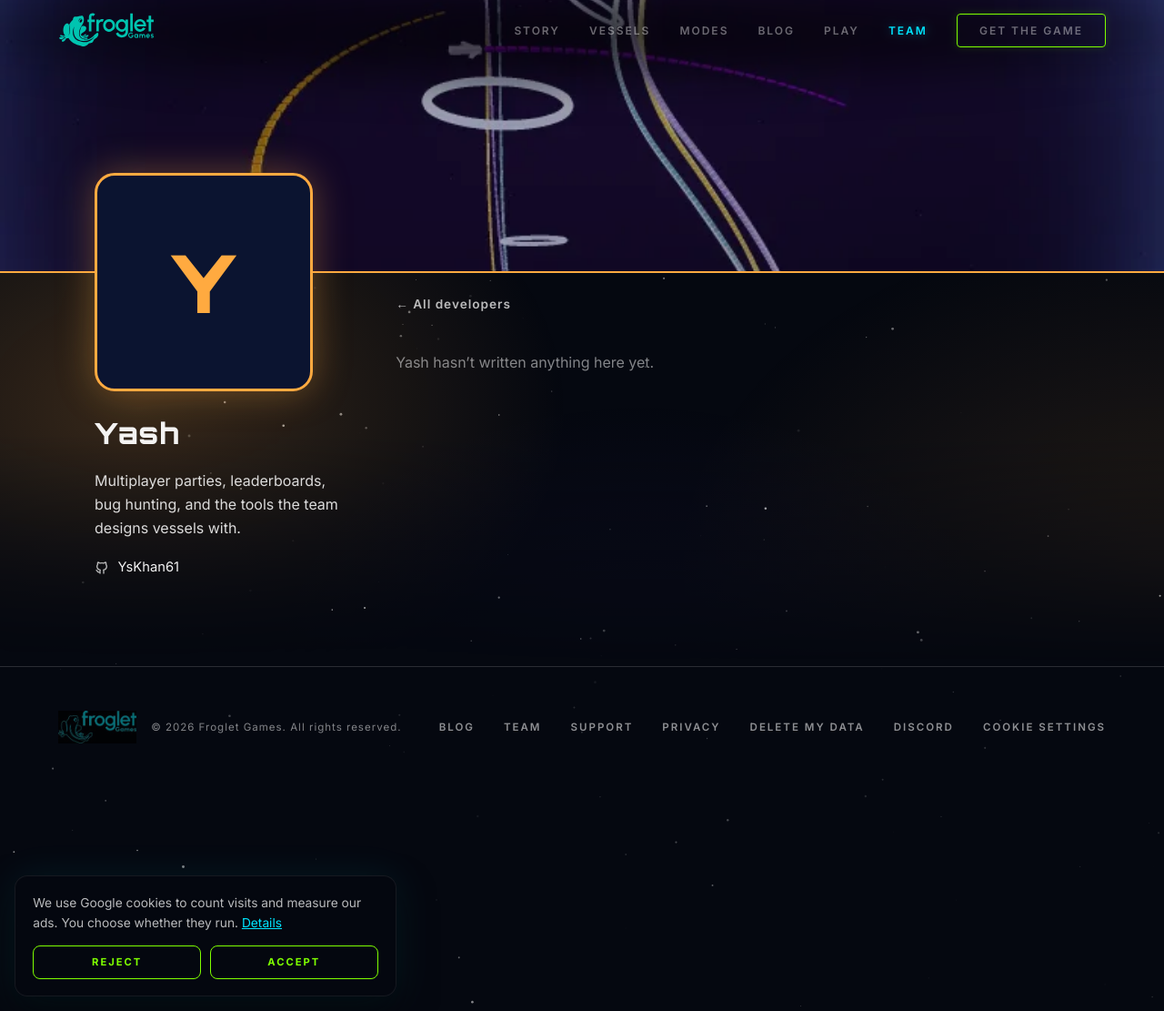
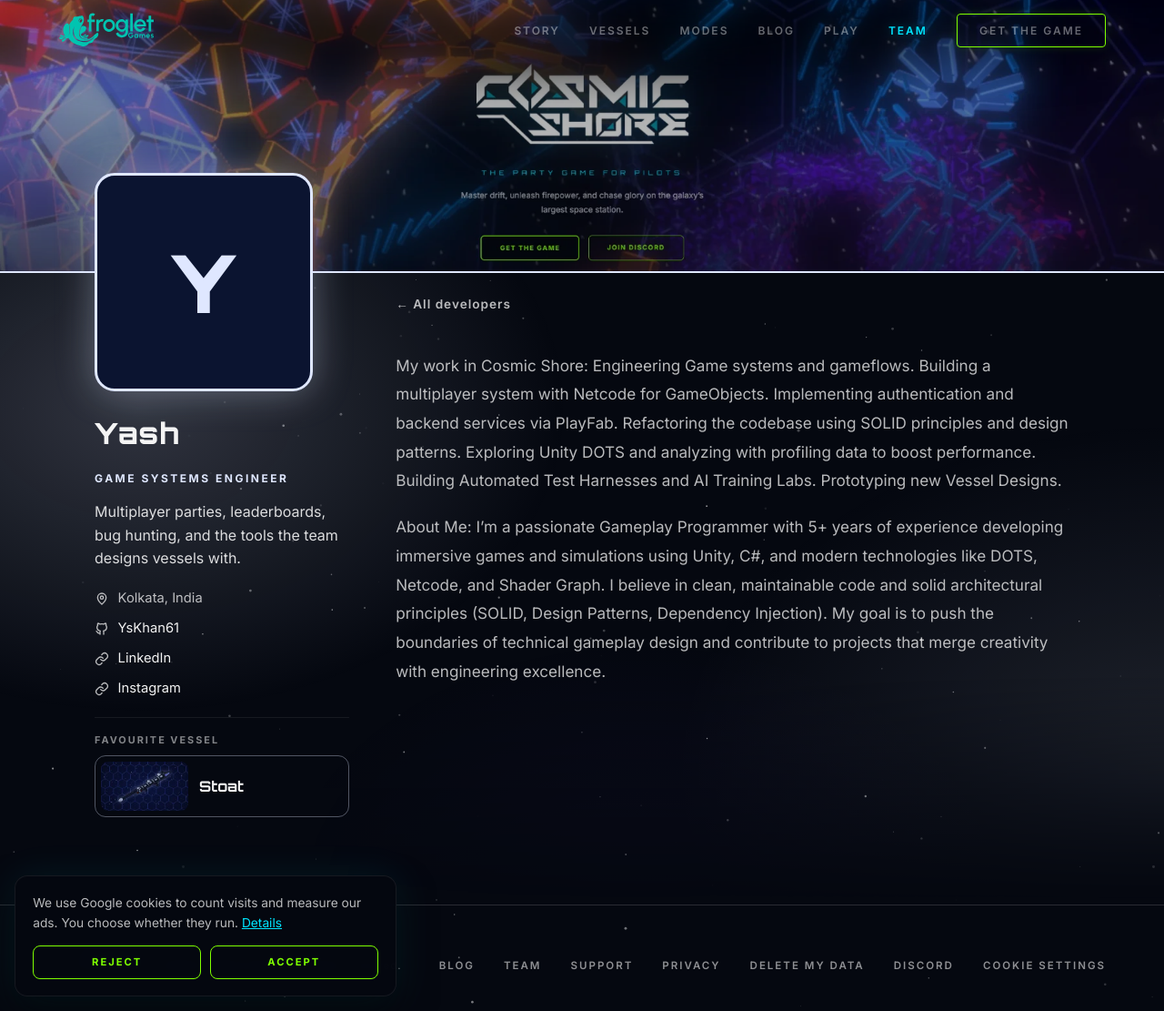
Before and after one commit to froglet-studio/Cosmic-Shore-landing-page, a Jekyll site: the page built from _team/yash.md, in a window 1280 px wide and 1111 px high. Shown: the whole window at 91% size. Built offline with Jekyll 4.4.1, drawn with Linux system fonts in a browser that asks for light colours.

Commit message:
studio(yash): update profile

```diff
--- a/_team/yash.md
+++ b/_team/yash.md
@@ -3,13 +3,30 @@
 name: Yash
 github: YsKhan61
 order: 4
-title: ''
+title: Game Systems Engineer
 bio: Multiplayer parties, leaderboards, bug hunting, and the tools the team designs vessels with.
-location: ''
-accent: orange
+location: Kolkata, India
+accent: silver
 photo: ''
-banner: /assets/modes/regatta.webp
-favourite_vessel: ''
-links: []
+banner: /assets/team/yash/banner-mvn2dtg0.webp
+favourite_vessel: Stoat
+links:
+  - label: LinkedIn
+    url: https://www.linkedin.com/in/yskhan61/?isSelfProfile=true
+  - label: Instagram
+    url: https://www.instagram.com/yskhan62/?hl=en
 pins: []
 ---
+My work in Cosmic Shore:
+Engineering Game systems and gameflows.
+Building a multiplayer system with Netcode for GameObjects.
+Implementing authentication and backend services via PlayFab.
+Refactoring the codebase using SOLID principles and design patterns.
+Exploring Unity DOTS and analyzing with profiling data to boost performance.
+Building Automated Test Harnesses and AI Training Labs.
+Prototyping new Vessel Designs.
+
+
+About Me:
+I’m a passionate Gameplay Programmer with 5+ years of experience developing immersive games and simulations using Unity, C#, and modern technologies like DOTS, Netcode, and Shader Graph.
+I believe in clean, maintainable code and solid architectural principles (SOLID, Design Patterns, Dependency Injection). My goal is to push the boundaries of technical gameplay design and contribute to projects that merge creativity with engineering excellence.
```
